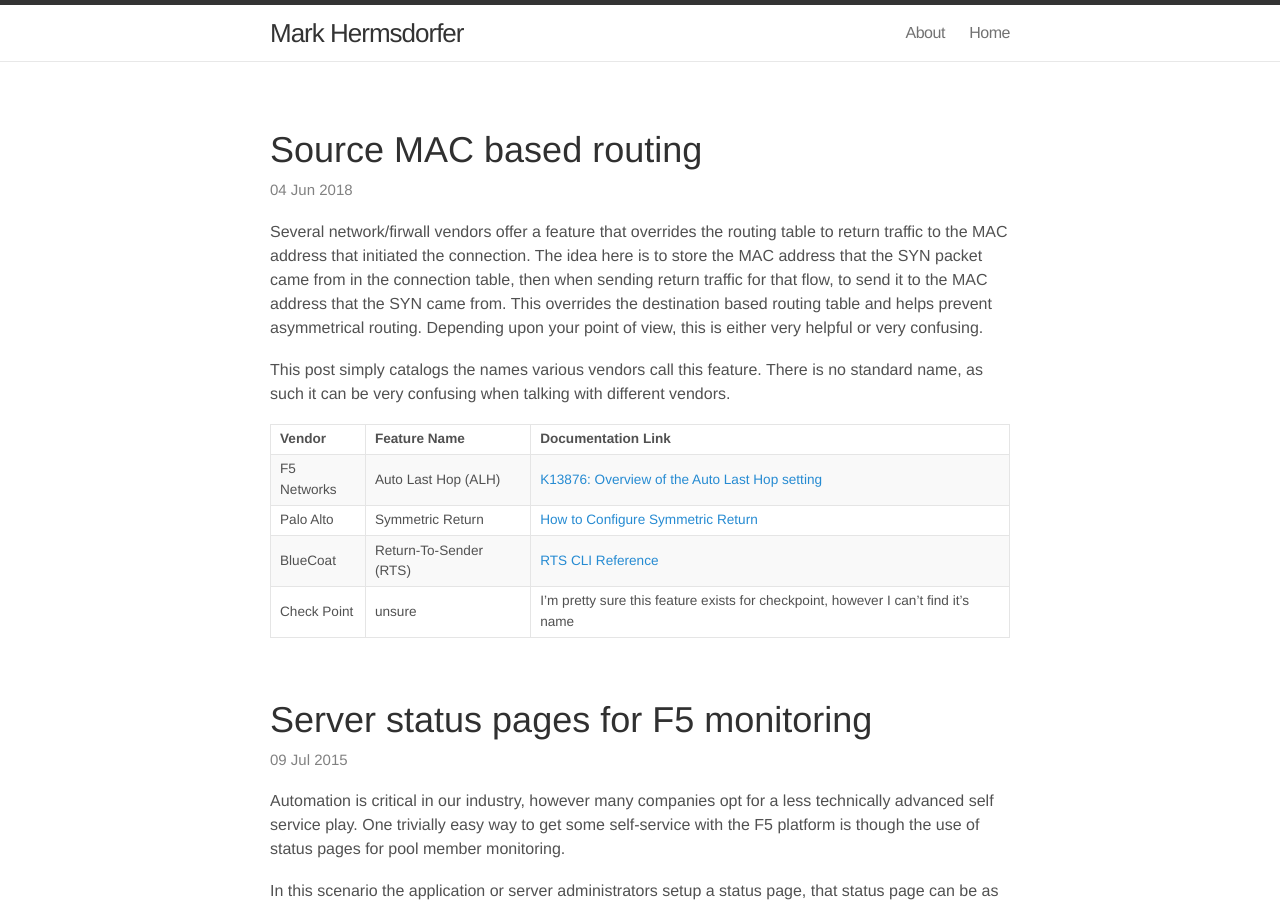
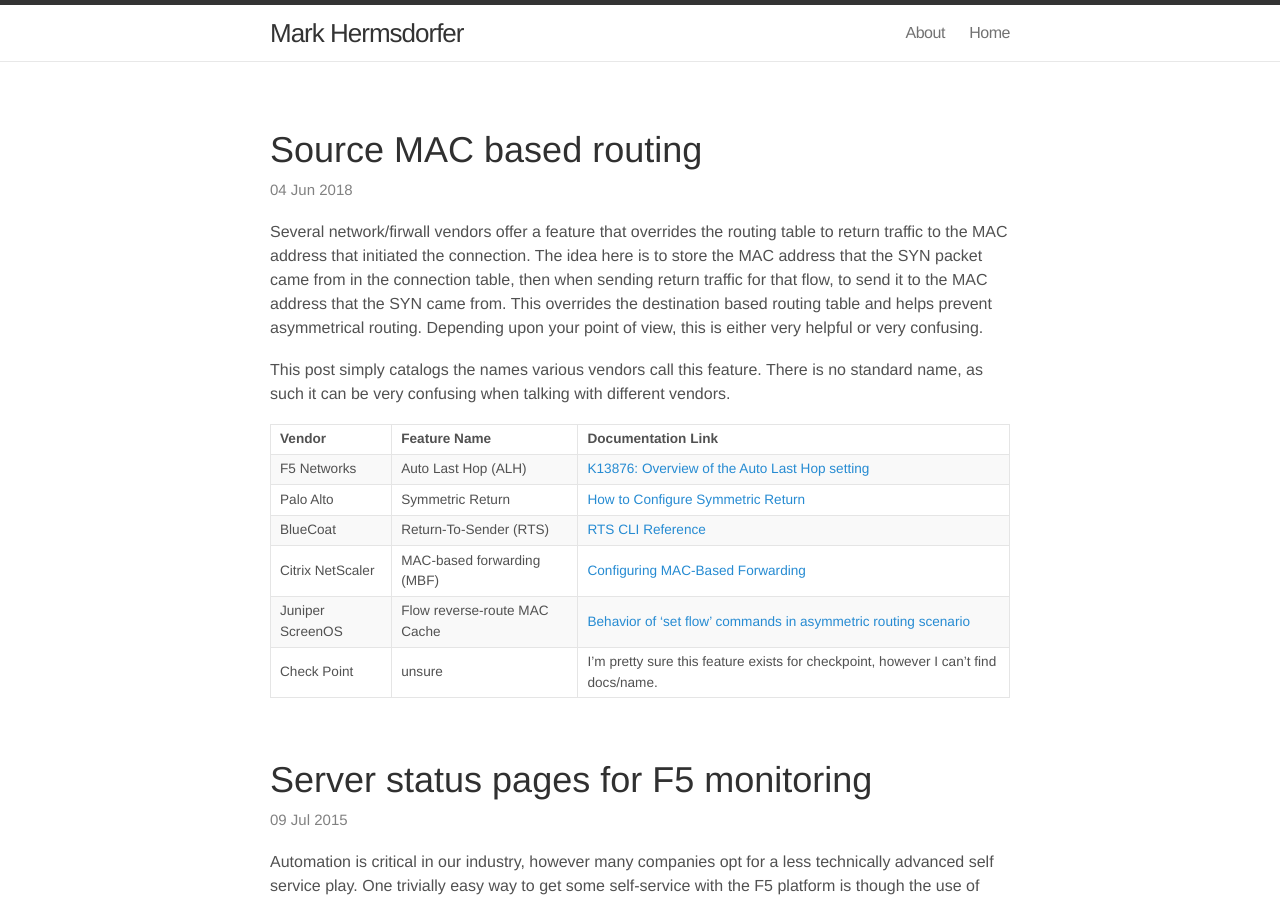
Before and after one commit to mhermsdorfer/mhermsdorfer.github.io, a Jekyll site: the page built from index.html, in a window 1280 px wide and 900 px high. Built offline with Jekyll 4.4.1, drawn with Linux system fonts in a browser that asks for light colours; the list of posts is cut into pages by our own code.

Commit message:
updated source mac post

```diff
--- a/_posts/2018-06-04-Source-MAC-based-routing.markdown
+++ b/_posts/2018-06-04-Source-MAC-based-routing.markdown
@@ -16,4 +16,6 @@
 | F5 Networks | Auto Last Hop (ALH)    | [K13876: Overview of the Auto Last Hop setting](https://support.f5.com/csp/article/K13876) |
 | Palo Alto   | Symmetric Return       | [How to Configure Symmetric Return](https://live.paloaltonetworks.com/t5/Configuration-Articles/How-to-Configure-Symmetric-Return/ta-p/59374) |
 | BlueCoat    | Return-To-Sender (RTS) | [RTS CLI Reference](https://origin-symwisedownload.symantec.com/resources/webguides/cacheflow/3x/3_4/webguide/Content/CLI/config_return-to-send.htm) |
-| Check Point | unsure                 | I'm pretty sure this feature exists for checkpoint, however I can't find it's name |
+| Citrix NetScaler | MAC-based forwarding (MBF) | [Configuring MAC-Based Forwarding](https://docs.citrix.com/ja-jp/netscaler/11/networking/interfaces/configuring-mac-based-forwarding.html) |
+| Juniper ScreenOS | Flow reverse-route MAC Cache | [Behavior of 'set flow' commands in asymmetric routing scenario](https://kb.juniper.net/InfoCenter/index?page=content&id=KB19924) |
+| Check Point | unsure                 | I'm pretty sure this feature exists for checkpoint, however I can't find docs/name. |
```
Also changed, not shown: 2 other files.
